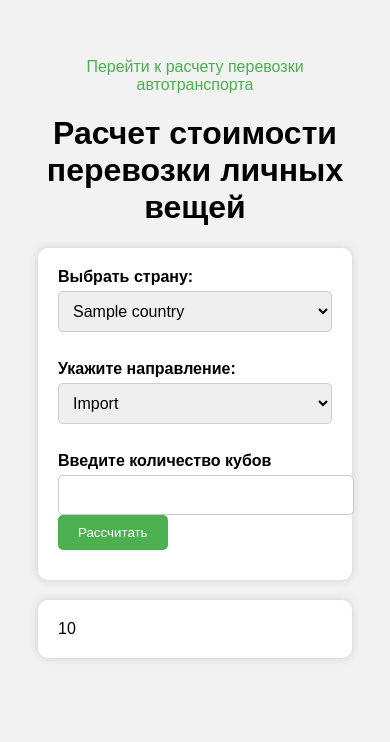
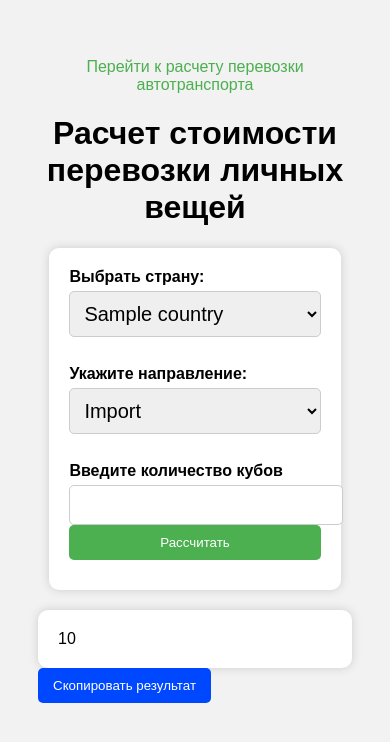
Before and after one commit to Yusup-Badurgov/new_site_intercargo, a Flask app: template templates/personal_items.html in a window 390 px wide. Shown: the top 742 px of the page. Run offline with Flask 2, Linux system fonts and the light colour scheme; the template is opened without the code that fills it: most values are stand-ins (such as "Sample title", 1, 10 or a date in 2020); parts of the project's set-up code (start-up, migrations or seed data) failed here and were passed over.

Commit message:
1) Теперь можно работать с телефона, добавлена ориентация 2) Теперь результат можно копировать

```diff
--- a/templates/personal_items.html
+++ b/templates/personal_items.html
@@ -3,27 +3,25 @@
   <head>
     <title>InterCargoCalculate</title>
     <link rel="shortcut icon" href="{{ url_for('static', filename='favicon-16x16.png') }}">
-     <style>
-             h1 {
+    <meta name="viewport" content="width=device-width, initial-scale=1.0">
+
+    <style>
+      h1 {
         text-align: center;
       }
-
       a {
         display: block;
         text-align: center;
         margin-top: 20px;
       }
-
-            a {
+      a {
         font-size: 16px;
         color: #4CAF50;
         text-decoration: none;
       }
-
       a:hover {
         color: #3e8e41;
-}
-
+      }
       body {
         font-family: Arial, sans-serif;
         background-color: #f2f2f2;
@@ -46,7 +44,7 @@
       select, input[type="number"] {
         width: 100%;
         padding: 10px;
-        font-size: 16px;
+        font-size: 20px;
         border-radius: 5px;
         border: 1px solid #ccc;
       }
@@ -69,6 +67,30 @@
         margin-top: 20px;
         font-size: 16px;
         white-space: pre-wrap;
+      }
+
+      #copy-button {
+        background-color: #0048ff;
+        color: white;
+        padding: 10px 15px;
+        border-radius: 5px;
+        border: none;
+        cursor: pointer;
+        }
+
+
+      /* Mobile-specific styles */
+      @media only screen and (max-width: 600px) {
+        form {
+          width: 80%;
+          margin: 0 auto;
+        }
+        label, select, input[type="submit"] {
+          width: 100%;
+        }
+        input[type="number"] {
+          font-size: 16px;
+        }
       }
     </style>
   </head>
@@ -97,5 +119,23 @@
     {% if shipping_cost %}
       <div class="result">{{ shipping_cost }}</div>
     {% endif %}
+     <button id="copy-button">Скопировать результат</button>
+        <script>
+        const copyButton = document.getElementById('copy-button');
+        const result = document.getElementsByClassName('result')[0];
+
+        copyButton.addEventListener('click', function() {
+          copyButton.innerHTML = "Скопировано!";
+          copyButton.style.backgroundColor = "blue";
+          copyButton.style.color = "white";
+
+          navigator.clipboard.writeText(result.textContent).then(function() {
+            console.log('Copying to clipboard was successful!');
+          }, function(err) {
+            console.error('Could not copy text: ', err);
+          });
+        });
+        </script>
+
   </body>
 </html>
```
Also changed, not shown: 1 other file.
